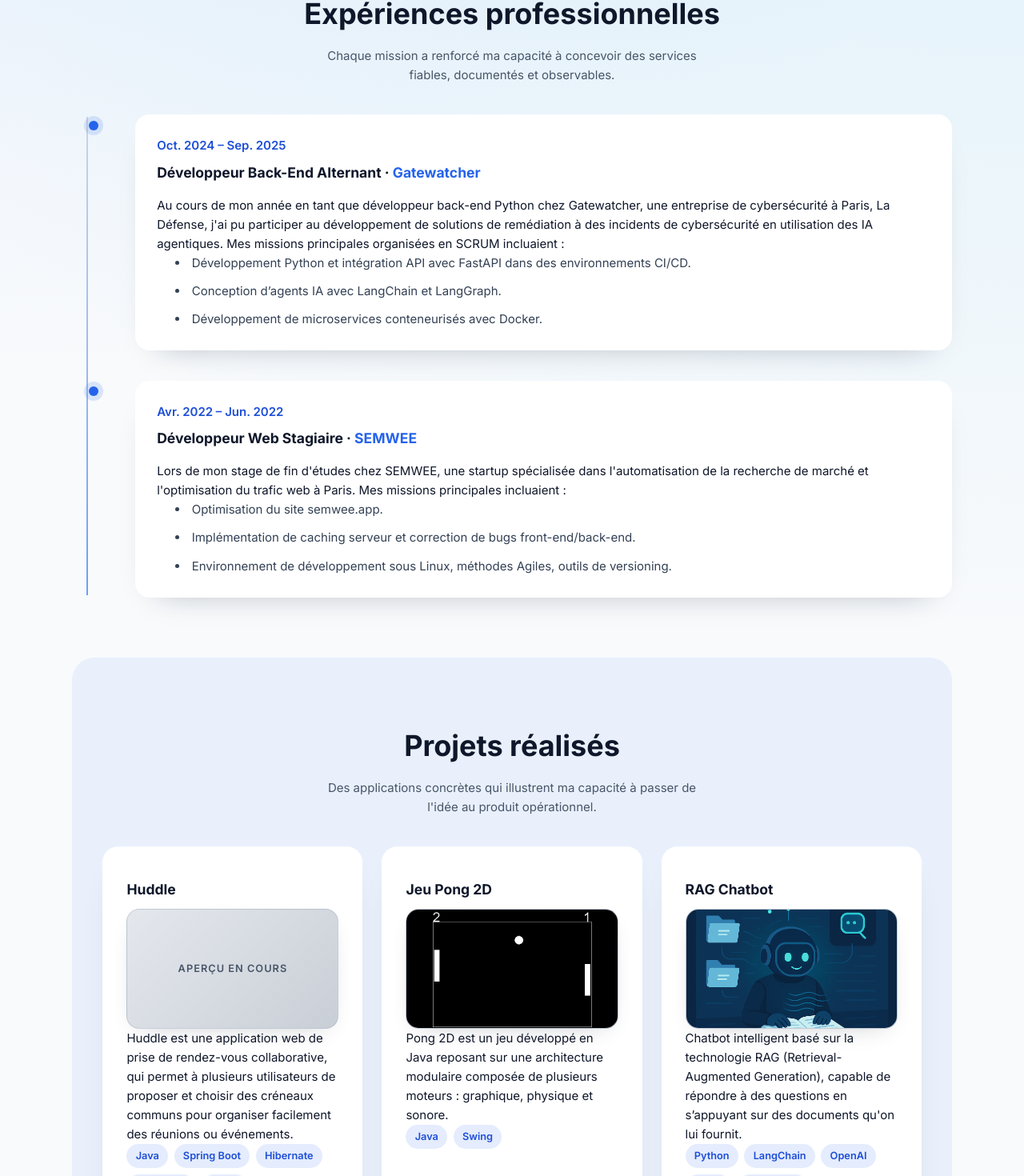
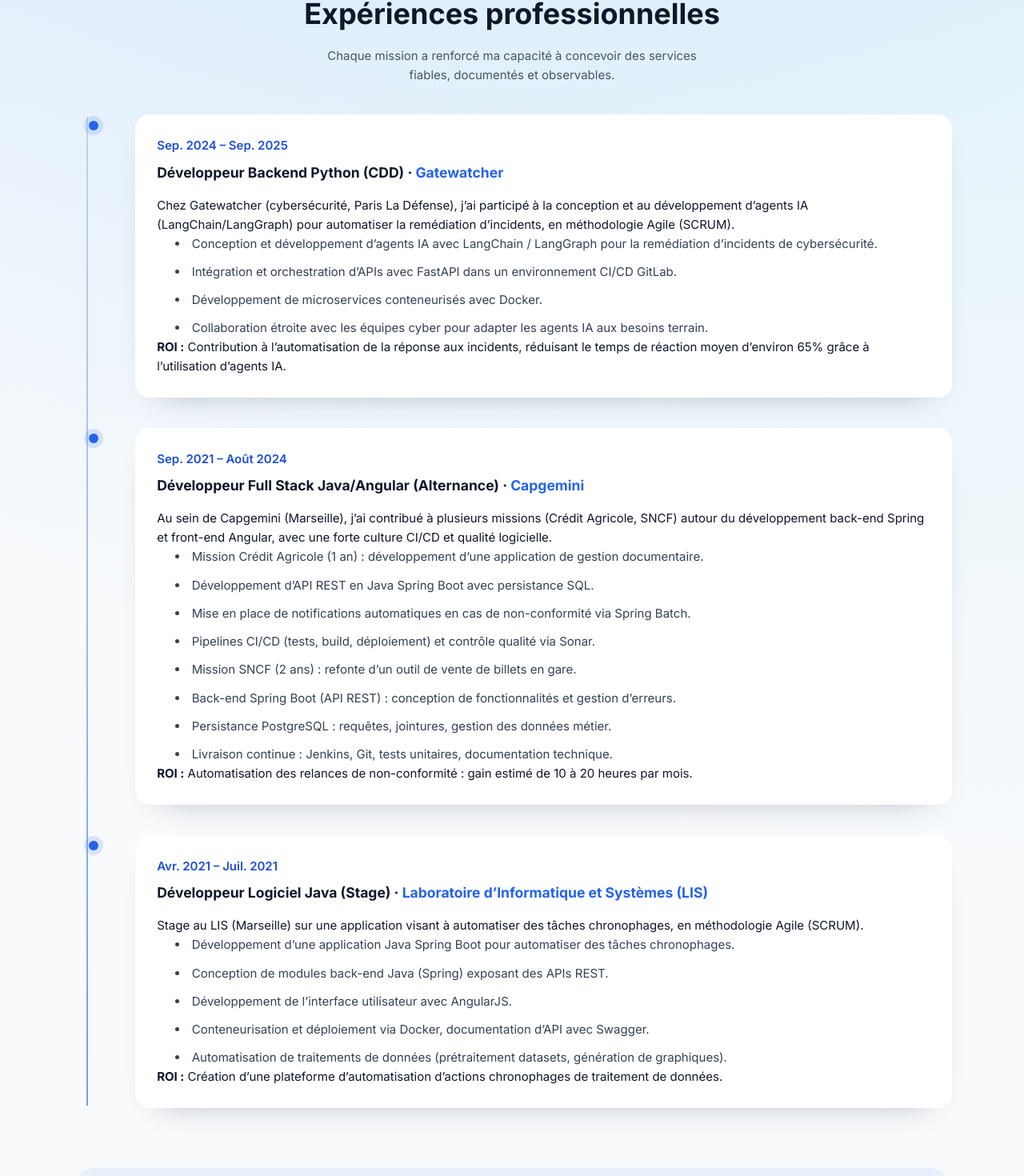
Before and after one commit to regixx20/portfolio, a React (Vite) app: page / in a window 1280 px wide. Shown: the part 1164-2634 px from the top of the page at 80% size. Built offline with nearby package versions, Linux system fonts and the light colour scheme.

Commit message:
mise à jour des expériences

```diff
--- a/src/components/Experiences.jsx
+++ b/src/components/Experiences.jsx
@@ -1,25 +1,50 @@
 const experiences = [
   {
-    title: "Développeur Back-End Alternant",
+    title: "Développeur Backend Python (CDD)",
     company: "Gatewatcher",
-    date: "Oct. 2024 – Sep. 2025",
-    description: "Au cours de mon année en tant que développeur back-end Python chez Gatewatcher, une entreprise de cybersécurité à Paris, La Défense, j'ai pu participer au développement de solutions de remédiation à des incidents de cybersécurité en utilisation des IA agentiques. Mes missions principales organisées en SCRUM incluaient :",
+    date: "Sep. 2024 – Sep. 2025",
+    description:
+      "Chez Gatewatcher (cybersécurité, Paris La Défense), j’ai participé à la conception et au développement d’agents IA (LangChain/LangGraph) pour automatiser la remédiation d’incidents, en méthodologie Agile (SCRUM).",
     achievements: [
-      "Développement Python et intégration API avec FastAPI dans des environnements CI/CD.",
-      "Conception d’agents IA avec LangChain et LangGraph.",
+      "Conception et développement d’agents IA avec LangChain / LangGraph pour la remédiation d’incidents de cybersécurité.",
+      "Intégration et orchestration d’APIs avec FastAPI dans un environnement CI/CD GitLab.",
       "Développement de microservices conteneurisés avec Docker.",
+      "Collaboration étroite avec les équipes cyber pour adapter les agents IA aux besoins terrain.",
     ],
+    roi: "Contribution à l’automatisation de la réponse aux incidents, réduisant le temps de réaction moyen d’environ 65% grâce à l’utilisation d’agents IA.",
   },
   {
-    title: "Développeur Web Stagiaire",
-    company: "SEMWEE",
-    date: "Avr. 2022 – Jun. 2022",
-    description: "Lors de mon stage de fin d'études chez SEMWEE, une startup spécialisée dans l'automatisation de la recherche de marché et l'optimisation du trafic web à Paris. Mes missions principales incluaient :",
+    title: "Développeur Full Stack Java/Angular (Alternance)",
+    company: "Capgemini",
+    date: "Sep. 2021 – Août 2024",
+    description:
+      "Au sein de Capgemini (Marseille), j’ai contribué à plusieurs missions (Crédit Agricole, SNCF) autour du développement back-end Spring et front-end Angular, avec une forte culture CI/CD et qualité logicielle.",
     achievements: [
-      "Optimisation du site semwee.app.",
-      "Implémentation de caching serveur et correction de bugs front-end/back-end.",
-      "Environnement de développement sous Linux, méthodes Agiles, outils de versioning.",
+      "Mission Crédit Agricole (1 an) : développement d’une application de gestion documentaire.",
+      "Développement d’API REST en Java Spring Boot avec persistance SQL.",
+      "Mise en place de notifications automatiques en cas de non-conformité via Spring Batch.",
+      "Pipelines CI/CD (tests, build, déploiement) et contrôle qualité via Sonar.",
+      "Mission SNCF (2 ans) : refonte d’un outil de vente de billets en gare.",
+      "Back-end Spring Boot (API REST) : conception de fonctionnalités et gestion d’erreurs.",
+      "Persistance PostgreSQL : requêtes, jointures, gestion des données métier.",
+      "Livraison continue : Jenkins, Git, tests unitaires, documentation technique.",
     ],
+    roi: "Automatisation des relances de non-conformité : gain estimé de 10 à 20 heures par mois.",
+  },
+  {
+    title: "Développeur Logiciel Java (Stage)",
+    company: "Laboratoire d’Informatique et Systèmes (LIS)",
+    date: "Avr. 2021 – Juil. 2021",
+    description:
+      "Stage au LIS (Marseille) sur une application visant à automatiser des tâches chronophages, en méthodologie Agile (SCRUM).",
+    achievements: [
+      "Développement d’une application Java Spring Boot pour automatiser des tâches chronophages.",
+      "Conception de modules back-end Java (Spring) exposant des APIs REST.",
+      "Développement de l’interface utilisateur avec AngularJS.",
+      "Conteneurisation et déploiement via Docker, documentation d’API avec Swagger.",
+      "Automatisation de traitements de données (prétraitement datasets, génération de graphiques).",
+    ],
+    roi: "Création d’une plateforme d’automatisation d’actions chronophages de traitement de données.",
   },
 ];
 
@@ -30,21 +55,27 @@
       <p className="section-subtitle">
         Chaque mission a renforcé ma capacité à concevoir des services fiables, documentés et observables.
       </p>
+
       <div className="timeline__items">
         {experiences.map((experience) => (
-          <article key={experience.title} className="timeline__item">
+          <article key={`${experience.company}-${experience.date}`} className="timeline__item">
             <div className="timeline__marker" aria-hidden />
             <div className="timeline__content">
               <p className="timeline__date">{experience.date}</p>
+
               <h3>
                 {experience.title} · <span>{experience.company}</span>
               </h3>
-              {experience.description}
+
+              <p>{experience.description}</p>
+
               <ul className="timeline__achievements">
                 {experience.achievements.map((achievement) => (
                   <li key={achievement}>{achievement}</li>
                 ))}
               </ul>
+
+              {experience.roi && <p className="timeline__roi"><strong>ROI :</strong> {experience.roi}</p>}
             </div>
           </article>
         ))}
```
